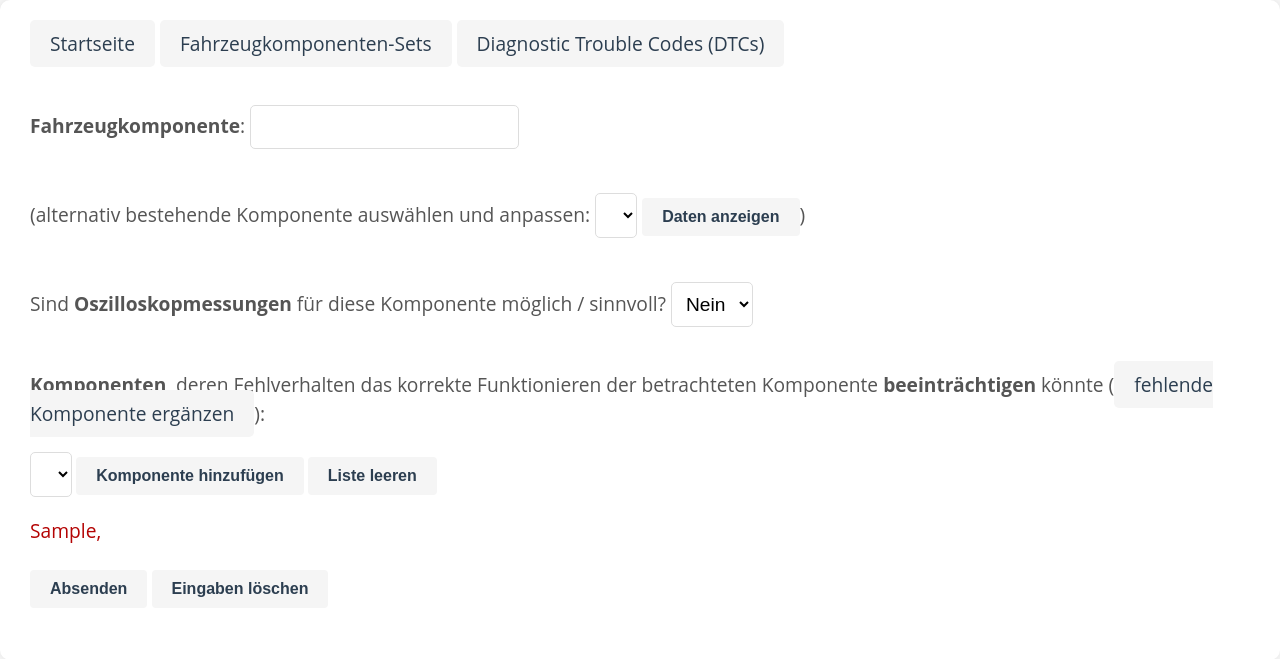
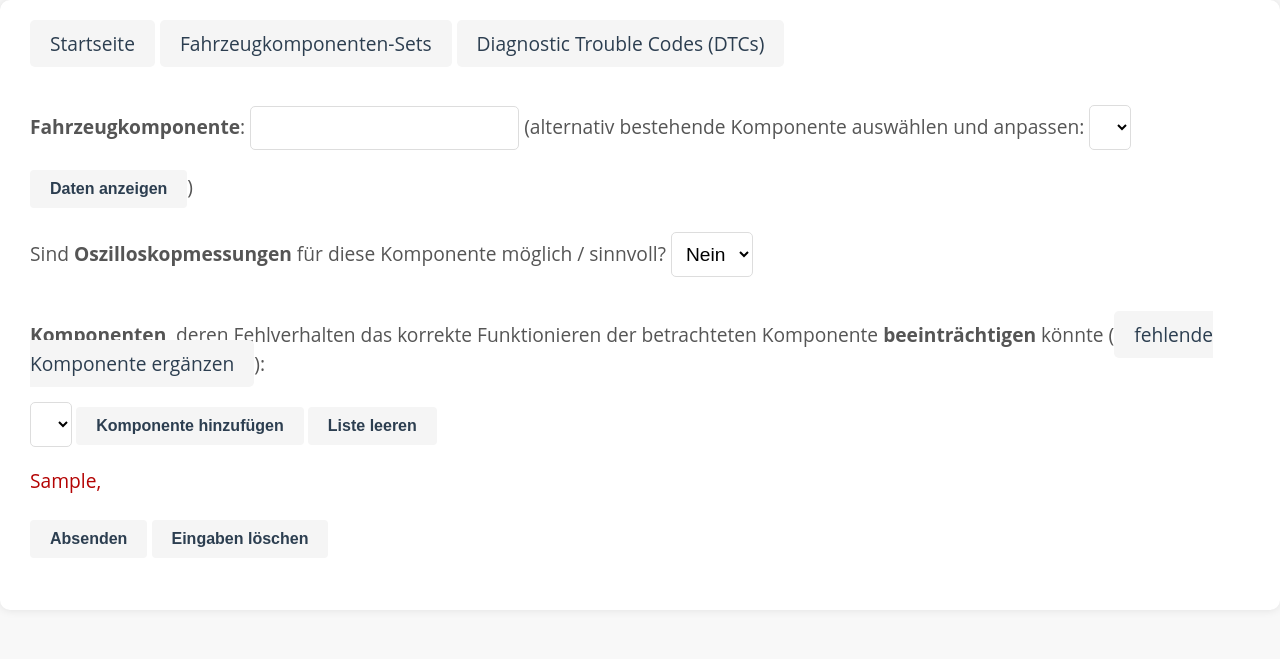
Before and after one commit to tbohne/obd_ontology, a Flask app: template templates/component_form.html in a window 1280 px wide. Shown: the part 88-747 px from the top of the page. Run offline with Flask 3, Linux system fonts and the light colour scheme; the template is opened without the code that fills it: values that come from a table or form of the project are taken from there, most other values are stand-ins (such as "Sample title", 1, 10 or a date in 2020); lists and menus that the app fills with data are empty; some libraries are stand-ins or nearby versions.

Commit message:
minor changes HTML layout

```diff
--- a/templates/DTC_form.html
+++ b/templates/DTC_form.html
@@ -48,7 +48,7 @@
                 mit dem dieser DTC in Verbindung steht. Falls Sie eine nicht ursächliche Komponente aus einem anderen
                 Subsystem angeben möchten, die dennoch in der Lage ist,
                 das korrekte Funktionieren einer oder mehrerer Komponenten innerhalb des Subsystems zu verifizieren,
-                definieren Sie ein <a href="component_set_form">Fahrzeugkomponenten-Set</a>.
+                definieren Sie ein <a href="component_set_form" class="intext_a">Fahrzeugkomponenten-Set</a>.
             <div>{{ form.suspect_components }} {{ form.add_component_submit }} {{ form.clear_components }}</div>
             </p>
             <p>Wenn Sie eine Komponente hinzufügen möchten, die nicht in der Liste enthalten ist, nutzen Sie dafür bitte
--- a/templates/component_form.html
+++ b/templates/component_form.html
@@ -19,11 +19,8 @@
         <form method="POST">
             {{ form.csrf_token }}
             <br>
-            <p><b>Fahrzeugkomponente</b>: {{ form.component_name(size=20) }}</p>
-            <p>
-                (alternativ bestehende Komponente auswählen und anpassen:
-                {{ form.existing_components }} {{ form.existing_components_submit }})
-            </p>
+            <p><b>Fahrzeugkomponente</b>: {{ form.component_name(size=20) }} (alternativ bestehende Komponente auswählen
+                und anpassen: {{ form.existing_components }} {{ form.existing_components_submit }})</p>
             <p>Sind <b>Oszilloskopmessungen</b> für diese Komponente möglich / sinnvoll? {{ form.measurements_possible }}</p>
             <p><b>Komponenten</b>, deren Fehlverhalten das korrekte Funktionieren der betrachteten
                 Komponente <b>beeinträchtigen</b> könnte (<a href="component_form">fehlende Komponente ergänzen</a>):</p>
```
